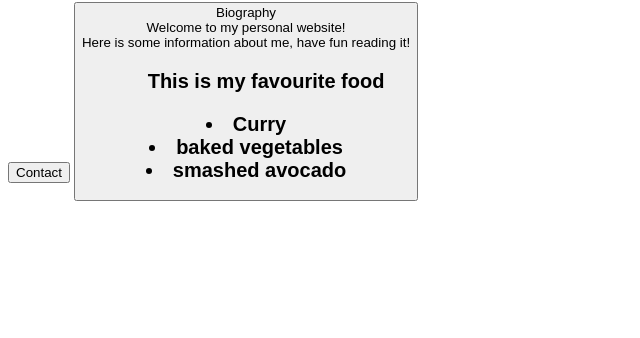
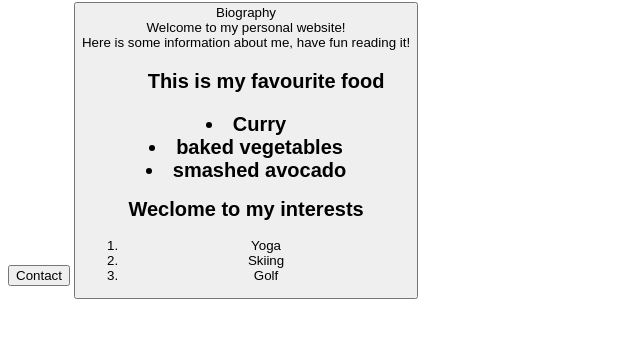
Before and after one commit to leaweissman/personal-website, a plain HTML site: page index.html in a window 1280 px wide. Shown: the part 78-416 px from the top of the page, without its empty margins (0-640 px from the left). Drawn offline with Linux system fonts and the light colour scheme.

Commit message:
my interests have been added

```diff
--- a/index.html
+++ b/index.html
@@ -18,6 +18,12 @@
                 <li>baked vegetables</li>
                 <li>smashed avocado</li>
             </h1>
+            <h2>Weclome to my interests</h2>
+            <ol>
+                <li>Yoga</li>
+                <li>Skiing</li>
+                <li>Golf</li>
+            </ol>
         </nav>
 
 </body>
```
